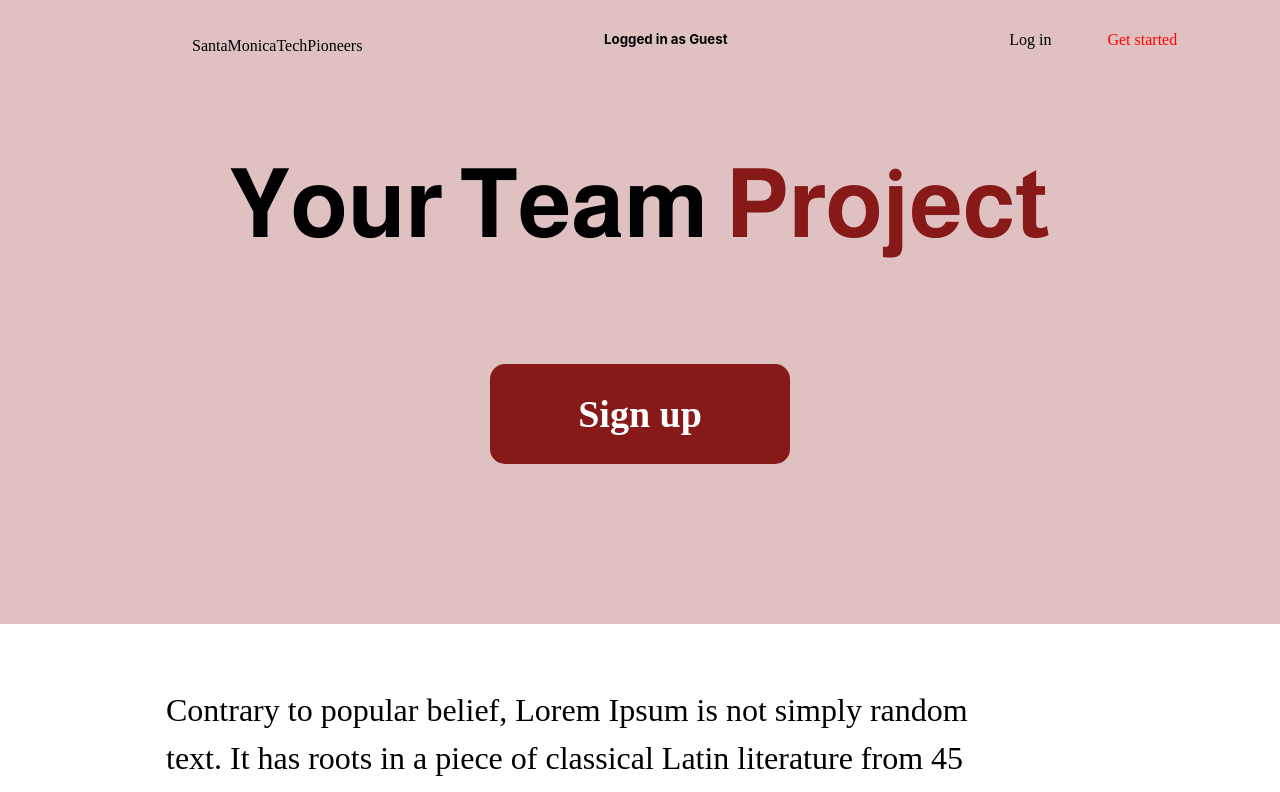
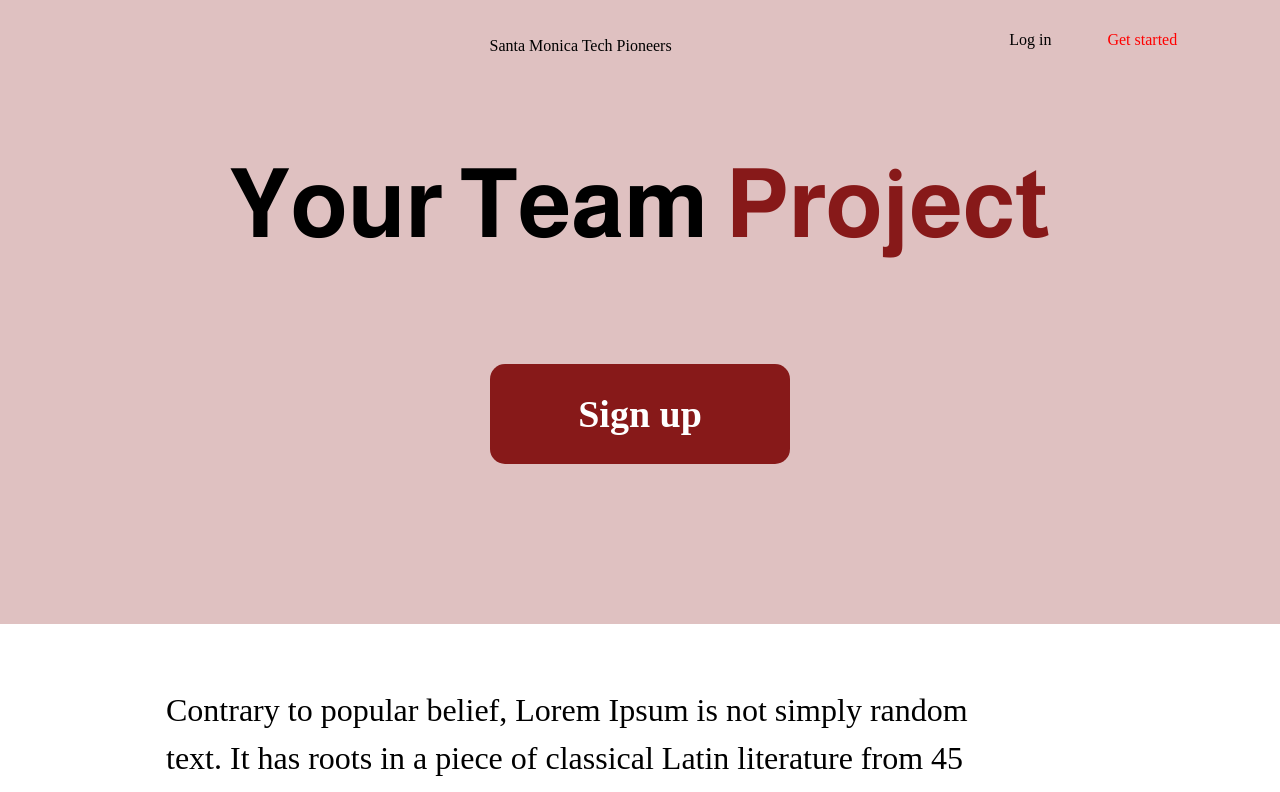
Before and after one commit to TomSabMGTfan/Spring-project-2024, a React (Vite) app in the folder SantaMonicaTechPioneersClient/: page / in a window 1280 px wide. Shown: the top 792 px of the page. Built offline with nearby package versions, Linux system fonts and the light colour scheme; a web font is replaced by a local one.

Commit message:
SAN-38:logged in style fix

```diff
--- a/SantaMonicaTechPioneersClient/src/components/Header.jsx
+++ b/SantaMonicaTechPioneersClient/src/components/Header.jsx
@@ -18,8 +18,9 @@ function Navbar() {
 
 	return (
 		<header>
-			<h3><a href="/#">SantaMonicaTechPioneers</a></h3>
-			<h5>Logged  in as {authUser ? authUser.username : "Guest"}</h5>
+
+			<h5> {authUser ?` Logged in as ${authUser.username}` : ''}</h5>
+			<h3><a href="/#">Santa Monica Tech Pioneers</a></h3>
 
 			<nav ref={navRef} >
 				{!authUser ? (
```
